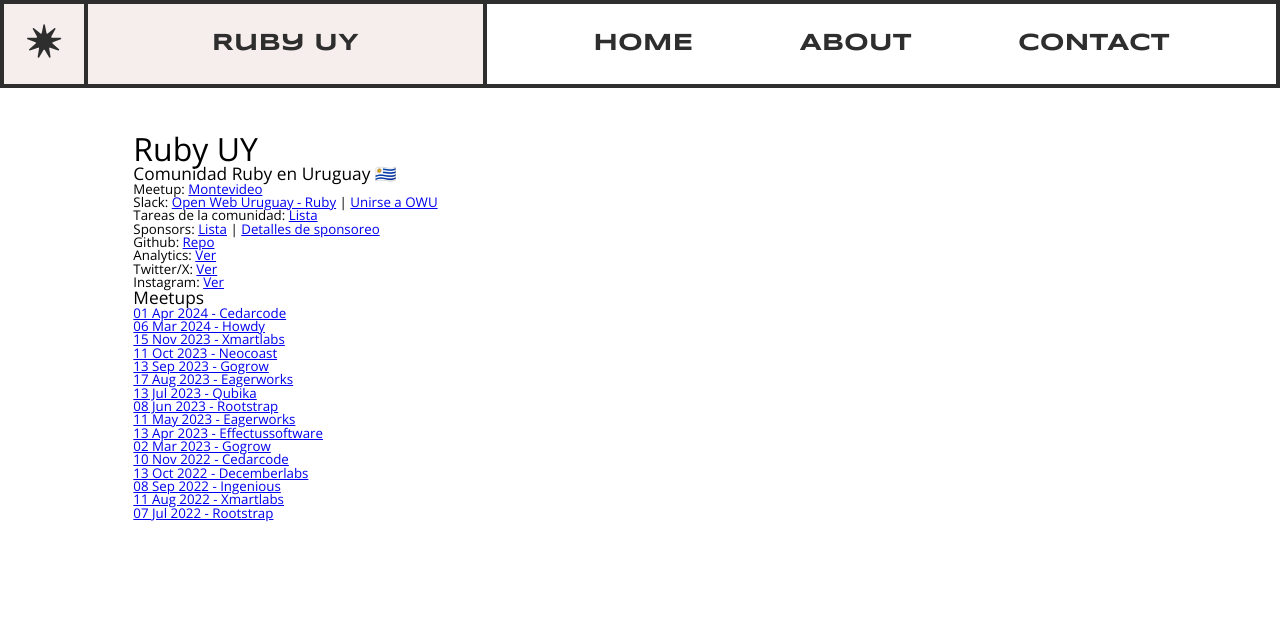
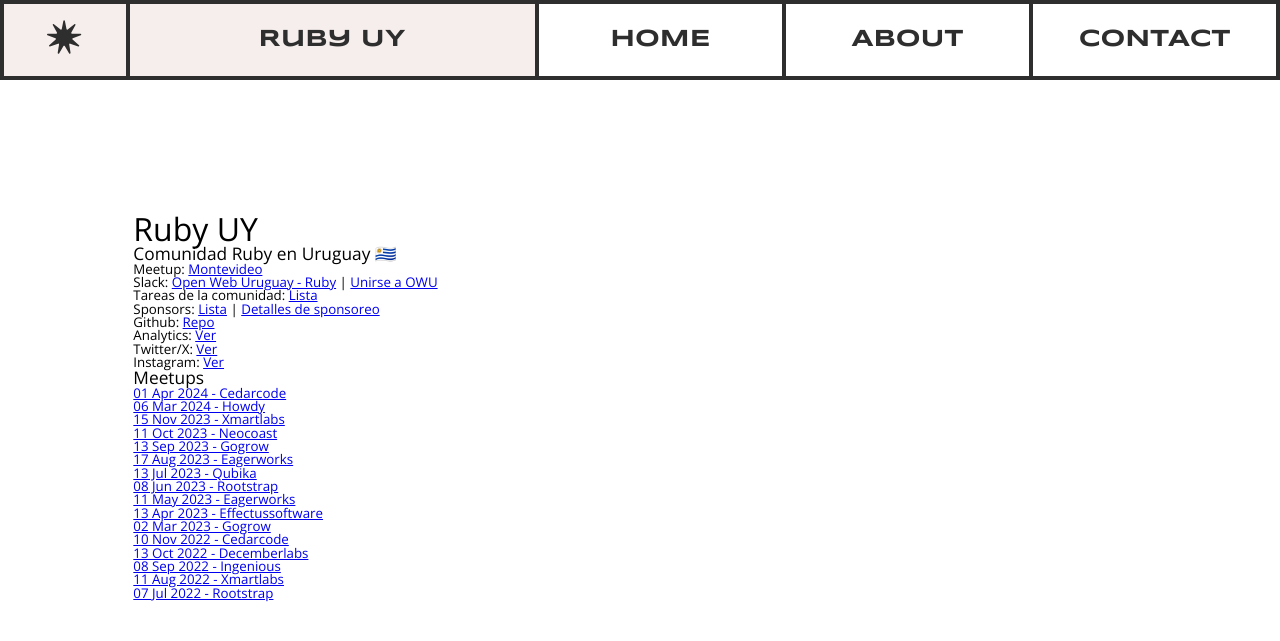
Before and after one commit to rubyuy/ruby.uy, a Jekyll site: the page built from index.md, in a window 1280 px wide. Shown: the top 641 px of the page. Built offline with Jekyll 4.4.1, drawn with Linux system fonts in a browser that asks for light colours; our own code applies the rules of GitHub Pages for plain Markdown files.

Commit message:
Refactor header.html
Rename header.html to nav.html and use semantic HTML to define it, moving most of the presentation decisions to the css file.

```diff
--- a/_includes/head.html
+++ b/_includes/head.html
@@ -10,5 +10,5 @@
 
   <script async src="https://analytics.umami.is/script.js" data-website-id="209b35e2-b972-4bf5-8a88-09cedbc740f8" data-domains="ruby.uy"></script>
   <link rel="stylesheet" href="{{ "styles" | css_asset | buster }}">
-  <script src="{{ "topbar" | js_asset | buster }}"></script>
+  <script src="{{ "nav" | js_asset | buster }}"></script>
 </head>
--- a/_includes/header.html
+++ /dev/null
@@ -1,21 +0,0 @@
-<header>
-  <div class='topBar'>
-    <div class='blackStarBox'>
-      <a href='/'><img src='/assets/images/blackstar.svg'/></a>
-    </div>
-    <div class='barTitle'>Ruby UY</div>
-    <div class='barLinks'>
-      <a href='#'>HOME</a>
-      <a href='#about'>ABOUT</a>
-      <a href='#contact'>CONTACT</a>
-    </div>
-    <div class='barMenu'>
-      <a href='#' onclick="toggleBarLinks()"><img class='barBurger' src='/assets/images/menu.svg'/></a>
-      <div class='barLinks'>
-        <a href='#'>HOME</a>
-        <a href='#about'>ABOUT</a>
-        <a href='#contact'>CONTACT</a>
-      </div>
-    </div>
-  <div>
-</header>
--- /dev/null
+++ b/_includes/nav.html
@@ -0,0 +1,22 @@
+<nav>
+  <ul>
+    <li>
+      <a href='/'><img src='/assets/images/blackstar.svg'/></a>
+    </li>
+    <li>
+      Ruby UY
+    </li>
+    <li>
+      <a href='#'>HOME</a>
+    </li>
+    <li>
+      <a href='#about'>ABOUT</a>
+    </li>
+    <li>
+      <a href='#contact'>CONTACT</a>
+    </li>
+    <li onclick="toggleNavLinks()">
+      <img class='barBurger' src='/assets/images/menu.svg'/>
+    </li>
+  </ul>
+</nav>
--- a/_layouts/default.html
+++ b/_layouts/default.html
@@ -3,8 +3,9 @@
   {% include head.html %}
 
   <body>
-    {% include header.html %}
+    {% include nav.html %}
 
+    <main>
       <article>
         <header>
           <h1> Ruby UY </h1>
@@ -14,6 +15,7 @@
         <section> {{ content }} </section>
 
       </article>
+    </main>
   </body>
 
 </html>
--- a/_layouts/meetup.html
+++ b/_layouts/meetup.html
@@ -1,10 +1,11 @@
 <!DOCTYPE html>
-<html>
+<html lang="es">
   {% include head.html %}
 
   <body>
-    {% include header.html %}
+    {% include nav.html %}
 
+    <main>
       <article>
         <section>
           <p>
@@ -50,6 +51,7 @@
 
         <section> {{ content }} </section>
       </article>
+    </main>
   </body>
 
 </html>
--- a/_sass/application.scss
+++ b/_sass/application.scss
@@ -1,4 +1,4 @@
-body {
+main {
   padding: 10em;
   font-family: 'Open Sans', sans-serif;
   font-size: 10pt;
@@ -49,13 +49,13 @@
 }
 
 @media (max-width: 350px) {
-  body {
+  main {
     padding: 1em;
   }
 }
 
 @media (min-width: 350px) and (max-width: 550px) {
-  body {
+  main {
     padding: 3em;
   }
 }
--- /dev/null
+++ b/_sass/nav.scss
@@ -0,0 +1,68 @@
+nav {
+  ul {
+    display: flex;
+    height: 5rem;
+    color: #2E2E2E;
+    font-size: 1.5rem;
+    font-family: 'Syncopate', sans-serif;
+    border: 4px solid #2E2E2E;
+    box-sizing: border-box;
+
+    li {
+      border-right: 4px solid #2E2E2E;
+      height: 100%;
+      justify-content: center;
+      align-items: center;
+      display: flex;
+      background: #fff;
+      box-sizing: border-box;
+
+      &:first-child { flex: 3; background: #F6EEEC; }
+      &:nth-child(2) { background: #F6EEEC; flex: 10; }
+      &:nth-child(n+3):not(:last-child) { flex: 6 }
+      &:nth-last-child(2) { border: 0; }
+      &:last-child { display: none; }
+
+      img {
+        width: 35px;
+      }
+
+      a {
+        color: inherit;
+        text-decoration: none;
+      }
+    }
+
+
+    @media (max-width: 712px) {
+      li {
+        &:nth-child(n+3):not(:last-child) {
+          position: absolute;
+          height: 4rem;
+          width: 100%;
+          border-left: 4px solid #2E2E2E;
+          border-right: 4px solid #2E2E2E;
+          left: 0;
+          display: none;
+        }
+
+        &:nth-last-child(2) {
+          border-bottom: 4px solid #2E2E2E;
+        }
+
+        &:last-child {
+          display: flex;
+          border: 0;
+          flex: 2;
+          background: #F6EEEC;
+        }
+      }
+
+      @for $i from 3 through 5 {
+        li:nth-child(#{$i}) {
+          top: calc(5rem + if($i == 3, 5rem, 4rem) * ($i - 3));
+        }
+      }
+    }
+  }
+}
--- a/_sass/topbar.scss
+++ /dev/null
@@ -1,98 +0,0 @@
-.topBar {
-  display: flex;
-  height: 5rem;
-  left: 0;
-  top: 4px;
-  position: absolute;
-  width: 100%;
-  align-items: center;
-  color: #2E2E2E;
-  font-size: 1.5rem;
-  font-style: normal;
-  font-weight: 700;
-  line-height: 106.102%;
-  text-transform: capitalize;
-  font-family: 'Syncopate', sans-serif;
-}
-
-.blackStarBox {
-  height: 100%;
-  width: 5rem;
-  border: 4px solid #2E2E2E;
-  background: #F6EEEC;
-  align-items: center;
-  display: flex;
-  justify-content: center;
-
-  img {
-    width: 35px;
-  }
-}
-
-.barTitle {
-  display: inline-flex;
-  height: 100%;
-  align-items: center;
-  flex: 3;
-  flex-shrink: 0;
-  border: 4px #2E2E2E;
-  border-style: solid solid solid none;
-  background: #F6EEEC;
-  justify-content: center;
-
-  @media (max-width: 712px) {
-    flex: 4;
-  }
-}
-
-.barLinks {
-  display: flex;
-  flex-grow: 1;
-  height: 100%;
-  justify-content: center;
-  align-items: center;
-  justify-content: space-evenly;
-  flex: 6;
-  border: 4px solid #2E2E2E;
-  border-style: solid solid solid none;
-  background: #FFF;
-  text-align: center;
-
-  a {
-    color: inherit;
-    text-decoration: none;
-  }
-
-  @media (max-width: 712px) {
-    display: none;
-  }
-}
-
-.barMenu {
-  display: flex;
-  flex: 1;
-  height: 100%;
-  justify-content: center;
-  align-items: center;
-  border: 4px solid #2E2E2E;
-  border-style: solid solid solid none;
-  background: #F6EEEC;
-
-  img {
-    width: 35px;
-  }
-
-  @media (min-width: 713px) {
-    display: none;
-  }
-
-  .barLinks {
-    position: absolute;
-    top: 80px;
-    left: 0;
-    width: calc(100% - 8px);
-    flex-direction: column;
-    border: 4px solid #2E2E2E;
-    height: 12rem;
-  }
-}
--- a/assets/css/styles.scss
+++ b/assets/css/styles.scss
@@ -1,3 +1,3 @@
 ---
 ---
-@import 'reset', 'application', 'topbar';
+@import 'reset', 'application', 'nav';
--- /dev/null
+++ b/assets/js/nav.js
@@ -0,0 +1,5 @@
+function toggleNavLinks() {
+  [...document.querySelectorAll("nav ul li:nth-child(n+3):not(:last-child)")].forEach(link => {
+    link.style.display = link.style.display === "flex" ? "none" : "flex"
+  })
+}
--- a/assets/js/topbar.js
+++ /dev/null
@@ -1,8 +0,0 @@
-function toggleBarLinks() {
-  var x = document.querySelector(".barMenu .barLinks");
-  if (x.style.display === "flex") {
-    x.style.display = "none";
-  } else {
-    x.style.display = "flex";
-  }
-}
```
Lines whose indentation alone changed are shown as unchanged.
